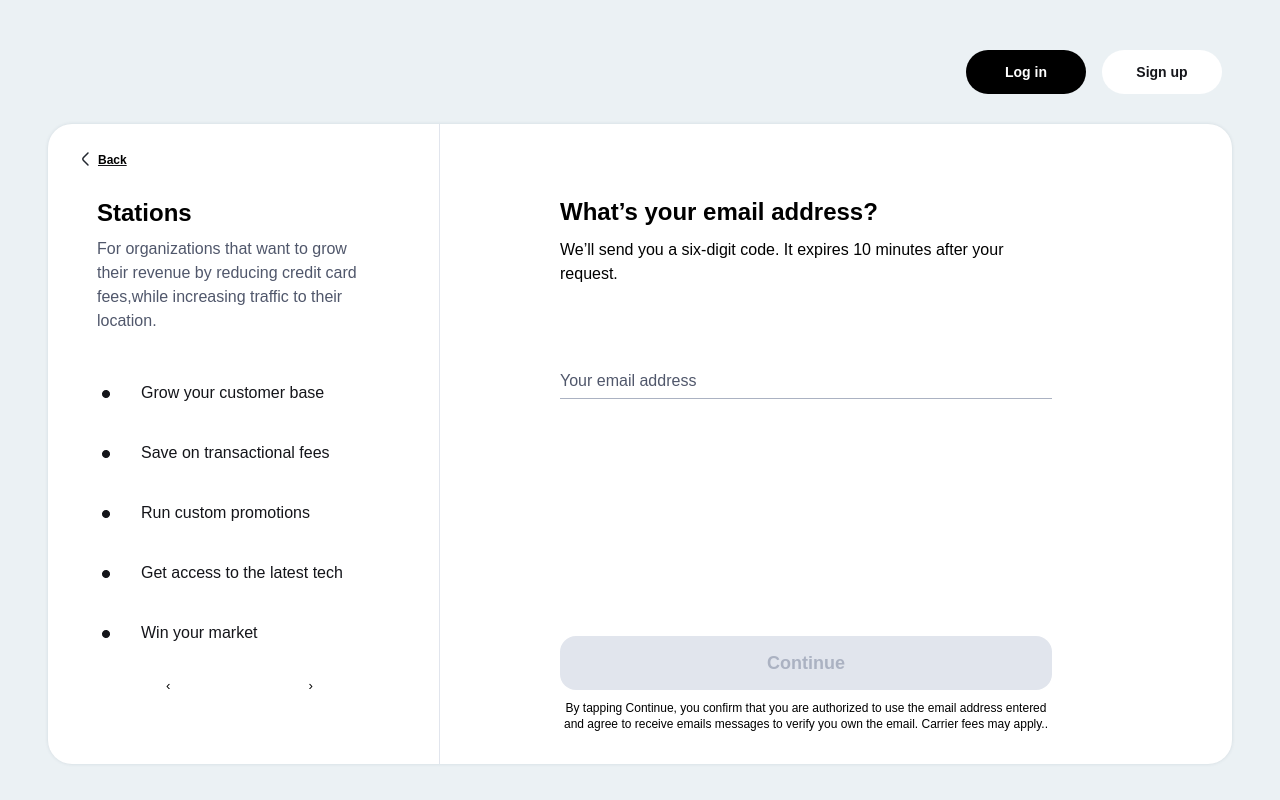
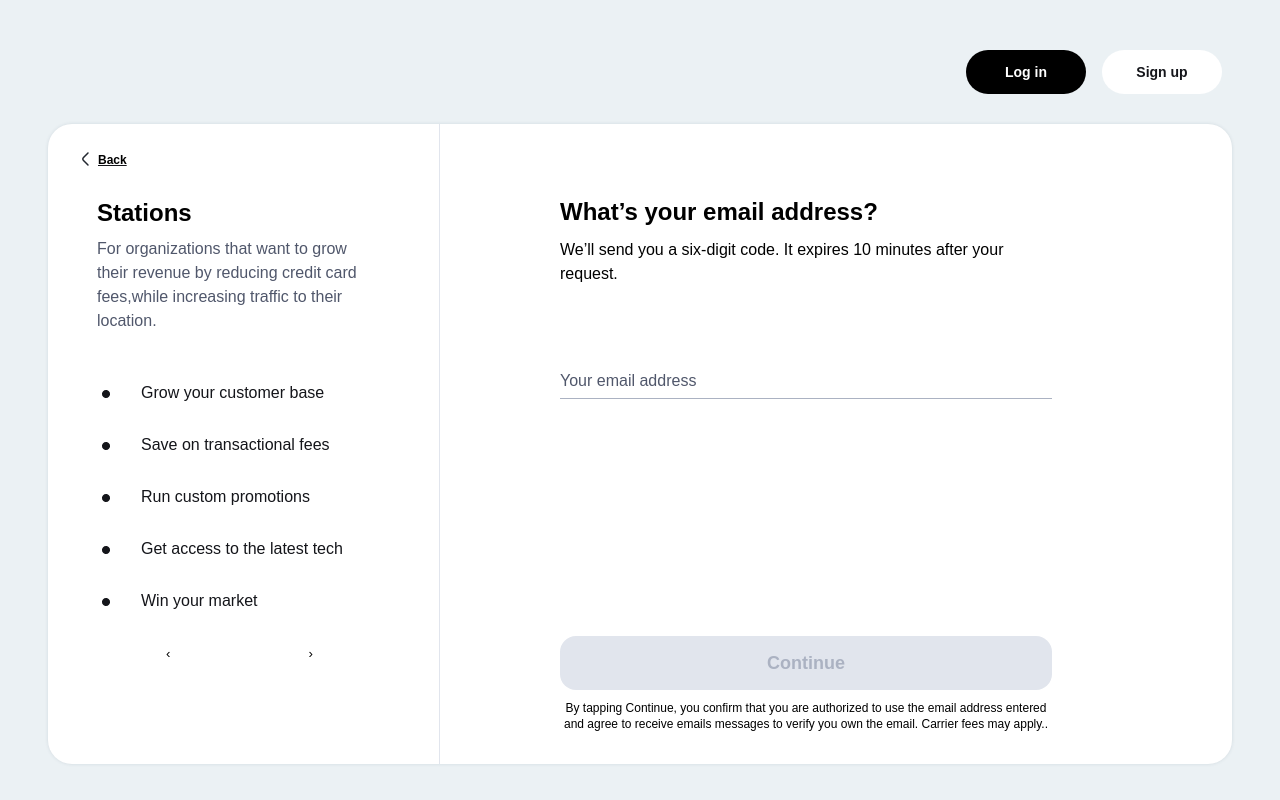
Before and after one commit to PavelBichukov/JSLab, a React (Vite) app: page /signup in a window 1280 px wide. Built offline with nearby package versions, Linux system fonts and the light colour scheme; a web font is replaced by a local one.

Commit message:
INT-18/FIX: fix adaptive

```diff
--- a/src/components/Verification/VerificationMainComponent/Verification.module.scss
+++ b/src/components/Verification/VerificationMainComponent/Verification.module.scss
@@ -6,7 +6,7 @@
   margin: 0 auto;
   padding: 50px 15px 0 15px;
   background: $blue-gray;
-  overflow-y: hidden;
+  min-height: 622px;
 }
 
 .headerButtons {
@@ -43,6 +43,7 @@
 .verificationBlock {
   max-width: 1184px;
   max-height: 80vh;
+  min-height: 490px;
   background-color: rgba(255, 255, 255, 1);
   display: flex;
   margin: 0 auto;
@@ -121,11 +122,18 @@
   list-style-image: url('../../../assets/icons/dotForList.png');
   display: flex;
   flex-direction: column;
-  gap: 24px;
+  gap: 2vh;
   @media (max-width: 1180px) {
     gap: 15px;
   }
   @media (max-width: 600px) {
+    display: none;
+  }
+  @media (max-height: 731px) {
+    padding-top: 0;
+    gap: 2px;
+  }
+  @media (max-height: 679px) {
     display: none;
   }
 }
```
